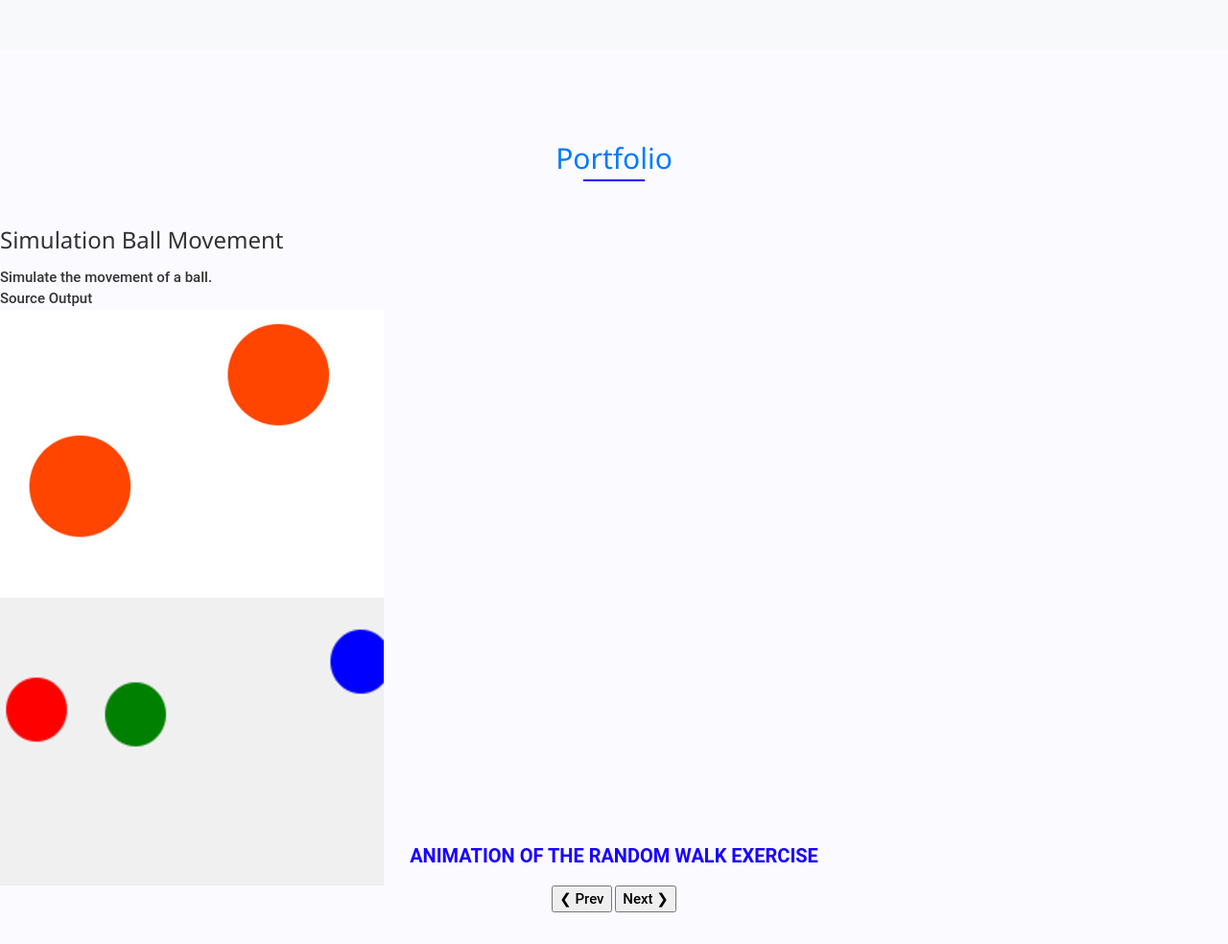
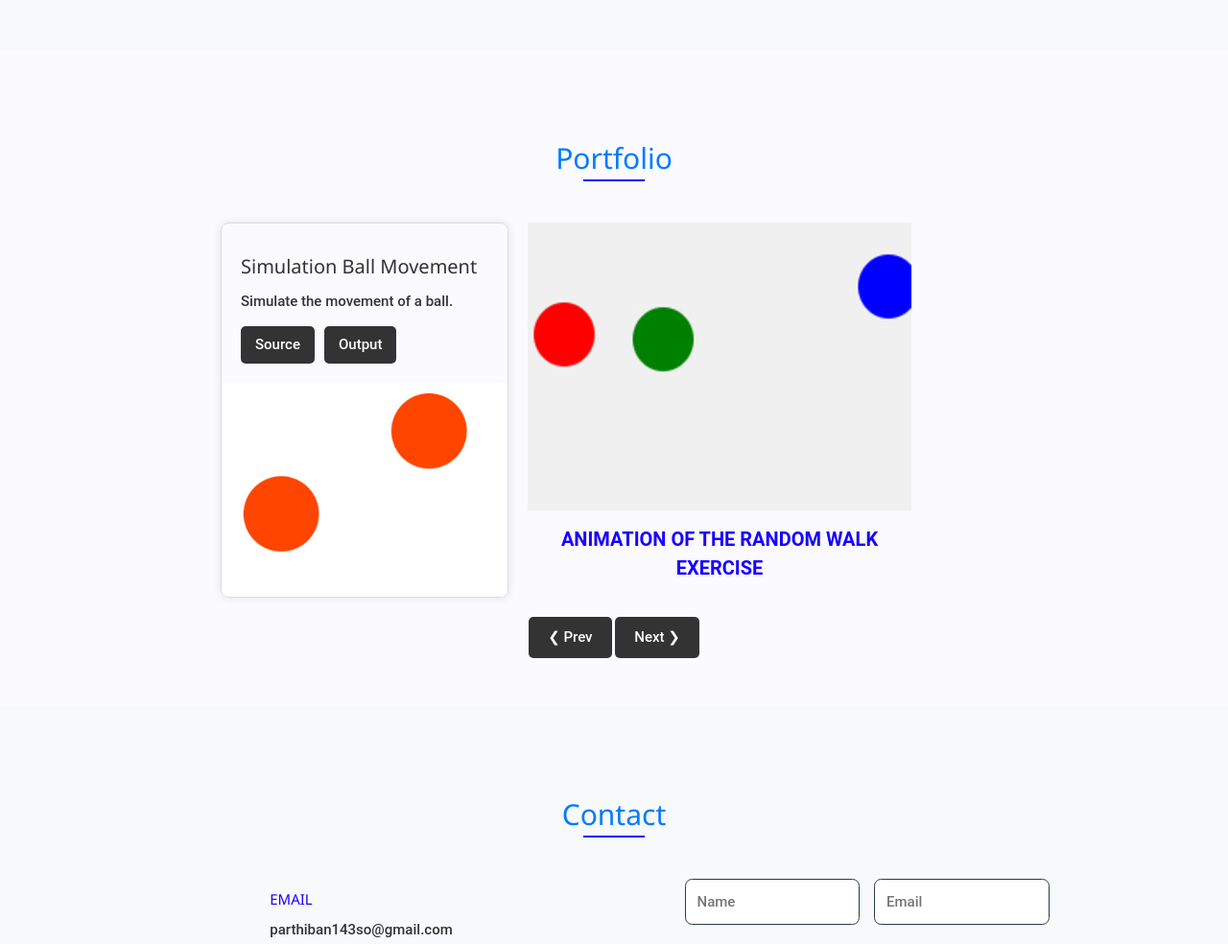
Before and after one commit to Parthiban73/my-portfolio-project, a plain HTML site: page index.html in a window 1280 px wide. Shown: the part 1993-2977 px from the top of the page at 96% size. Drawn offline with nearby package versions, Linux system fonts and the light colour scheme.

Commit message:
Update styles.css

```diff
--- a/assets/css/styles.css
+++ b/assets/css/styles.css
@@ -321,8 +321,80 @@ img{
 }
 
 /* ===== PROJECT =====*/
+.section-title {
+    text-align: center;
+    margin-bottom: 30px;
+}
+
+.portfolio-container {
+    display: flex;
+    flex-wrap: wrap;
+    justify-content: center;
+    gap: 20px;
+}
+
+.portfolio-item {
+    position: relative;
+    width: 300px;
+    border: 1px solid #ddd;
+    border-radius: 8px;
+    overflow: hidden;
+    box-shadow: 0 0 10px rgba(0, 0, 0, 0.1);
+}
+
+.portfolio-image {
+    width: 100%;
+    height: auto;
+    display: block;
+}
+
+.portfolio-info {
+    padding: 20px;
+}
+
+.portfolio-title {
+    font-size: 20px;
+    margin-bottom: 10px;
+}
+
+.portfolio-description {
+    margin-bottom: 15px;
+}
+
+.portfolio-links {
+    display: flex;
+    gap: 10px;
+}
+
+.portfolio-link {
+    padding: 8px 15px;
+    background-color: #333;
+    color: #fff;
+    border-radius: 5px;
+    text-decoration: none;
+}
+
+.controls {
+    text-align: center;
+    margin-top: 20px;
+}
+
+.control-btn {
+    background-color: #333;
+    color: #fff;
+    border: none;
+    border-radius: 5px;
+    padding: 10px 20px;
+    cursor: pointer;
+    transition: background-color 0.3s;
+}
+
+.control-btn:hover {
+    background-color: #555;
+}
 .portfolio{
     background-color: var(--white-color);
+        padding: 50px 0;
 }
 .portfolio__container{
     justify-items: center;
```
